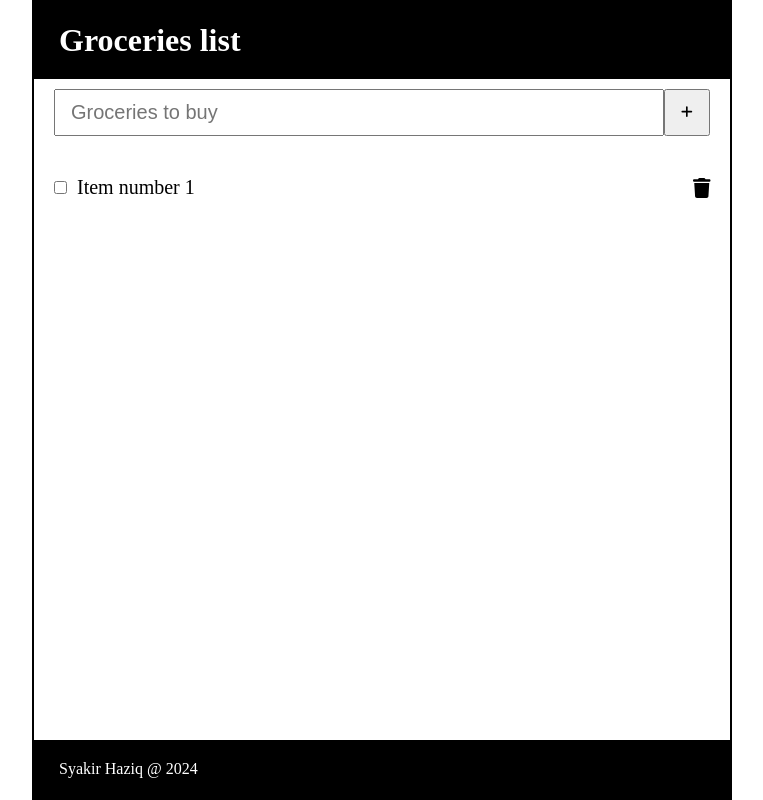
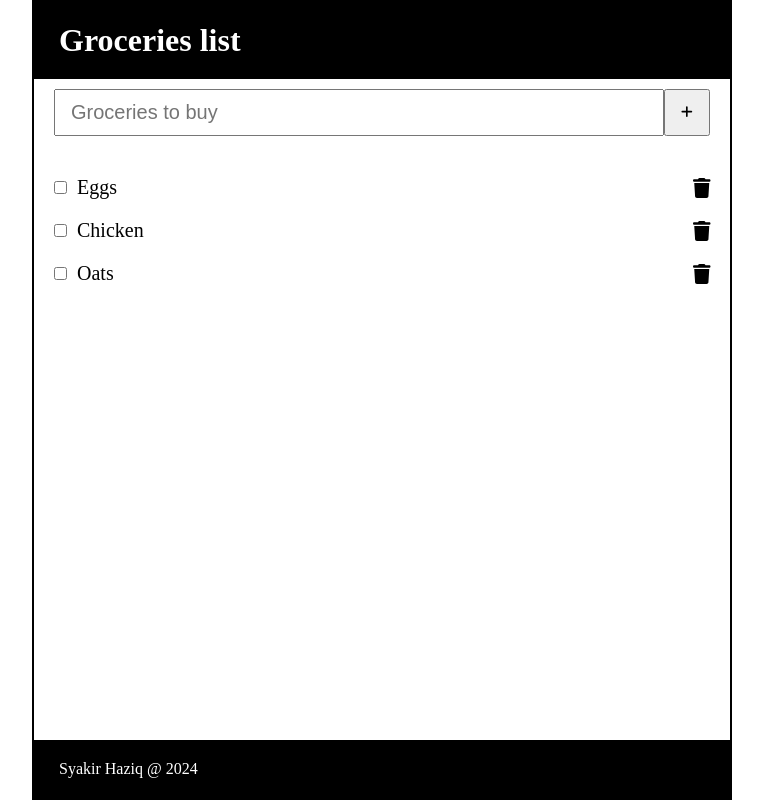
Before and after one commit to tadanama/react-groceries-list, a React (Vite) app: page / in a window 1280 px wide. Shown: the whole page, without its empty margins (258-1021 px from the left). Built offline with nearby package versions, Linux system fonts and the light colour scheme.

Commit message:
Render GroceryItem only when there is a value in the state
Otherwise render a message

```diff
--- a/src/GroceriesList.jsx
+++ b/src/GroceriesList.jsx
@@ -1,15 +1,36 @@
-import React from "react";
-import { FontAwesomeIcon } from "@fortawesome/react-fontawesome";
-import { faTrash } from "@fortawesome/free-solid-svg-icons";
+import React, { useState } from "react";
+
+import GroceryItem from "./GroceryItem";
 
 function GroceriesList() {
+	const [groceries, setGroceries] = useState([
+		{
+			id: 1,
+			checked: false,
+			text: "Eggs",
+		},
+		{
+			id: 2,
+			checked: false,
+			text: "Chicken",
+		},
+		{
+			id: 3,
+			checked: false,
+			text: "Oats",
+		},
+	]);
+
 	return (
 		<main>
-			<article className="list-item">
-				<input type="checkbox" />
-				<label> Item number 1</label>
-				<FontAwesomeIcon icon={faTrash} />
-			</article>
+
+			{groceries.length ? (
+				groceries.map((grocerie) => {
+					return <GroceryItem grocerie={grocerie} key={grocerie.id} />;
+				})
+			) : (
+				<p>You have no items</p>
+			)}
 		</main>
 	);
 }
--- a/src/index.css
+++ b/src/index.css
@@ -28,6 +28,12 @@ main {
 	flex-grow: 1;
 }
 
+main p{
+  font-size: 20px;
+  opacity: 0.7;
+  text-align: center;
+}
+
 .list-item {
 	padding: 10px 20px;
 	display: flex;
```
